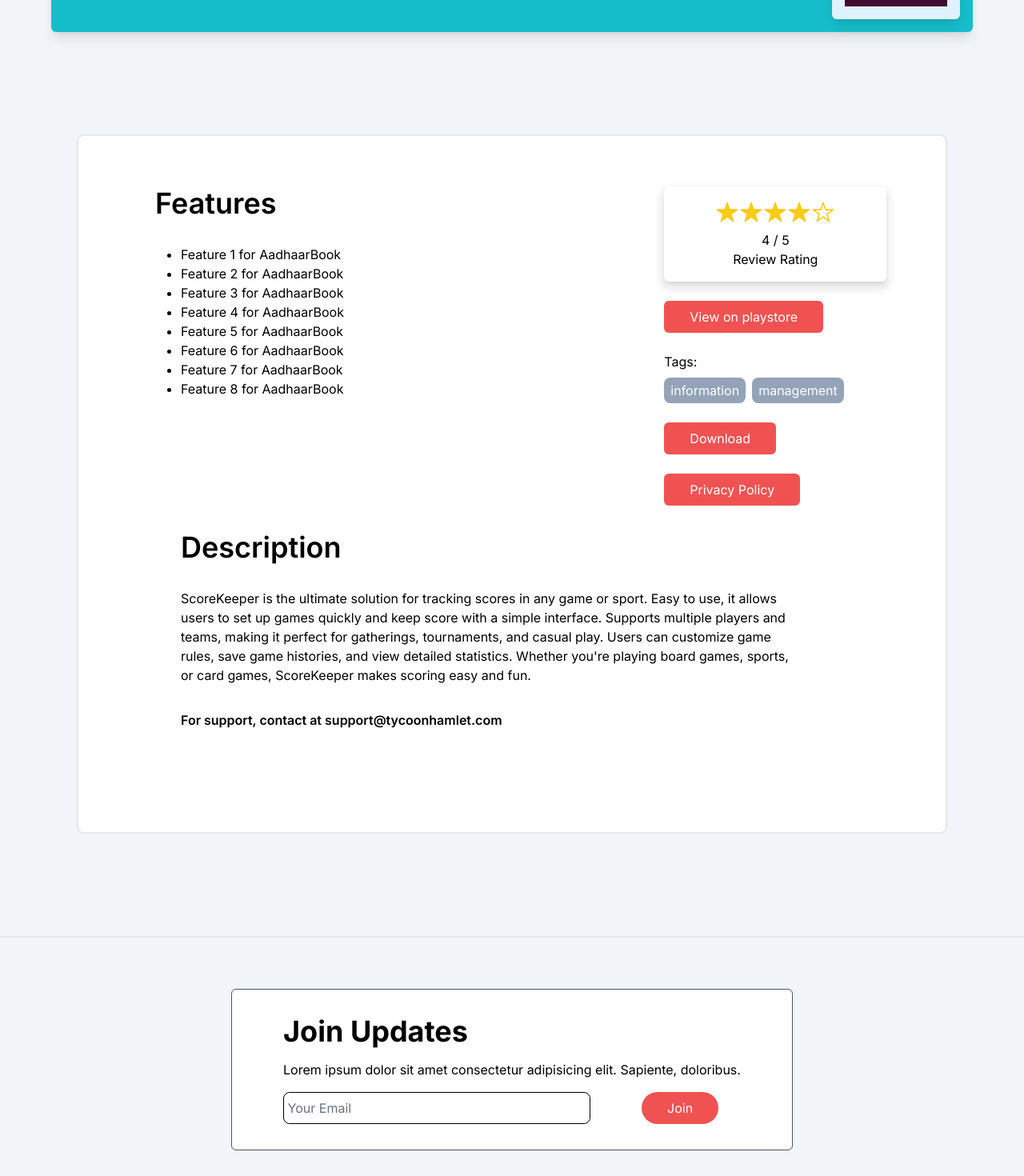
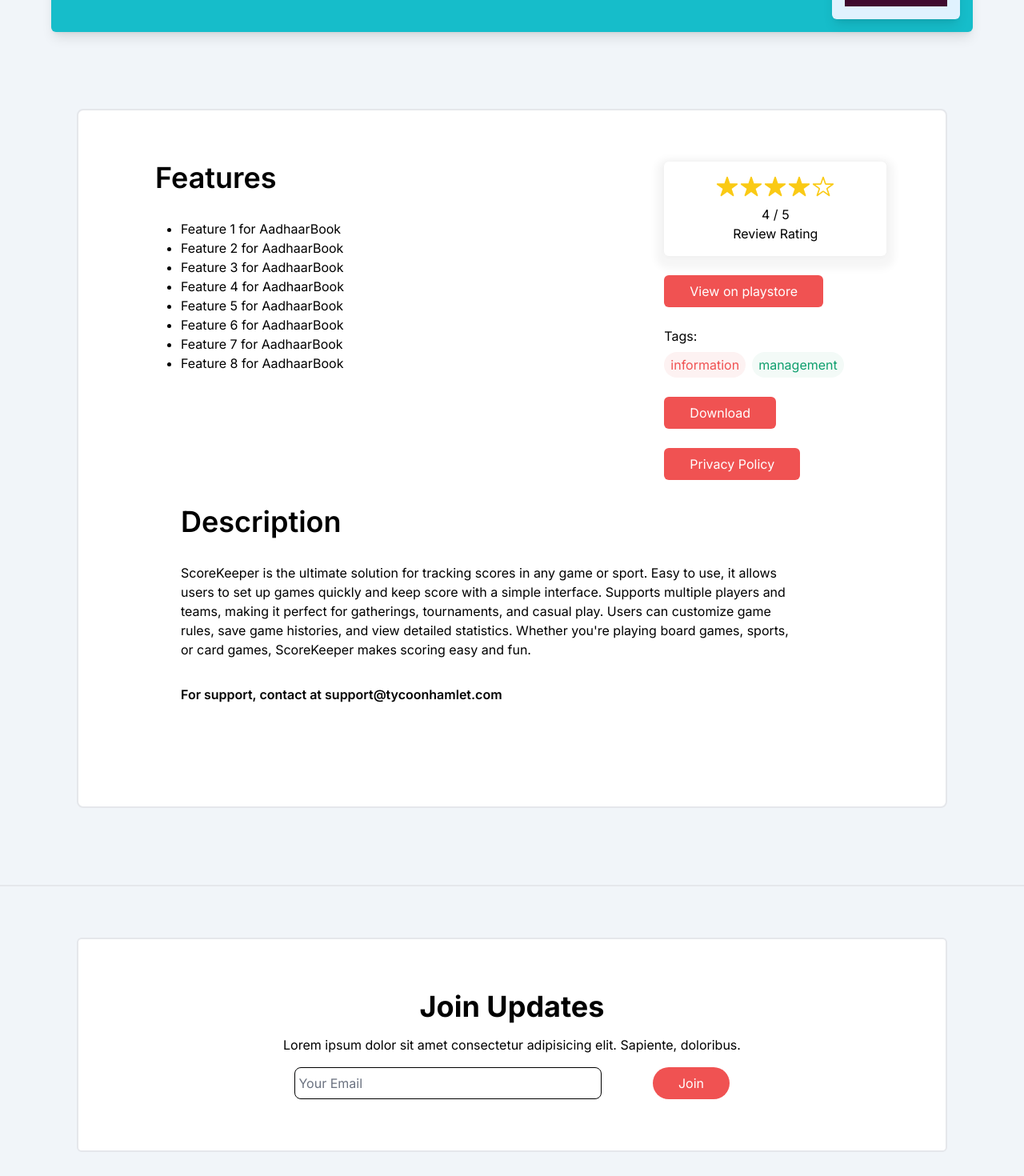
Before and after one commit to Manas610/th-new, a Next.js app: page /apps/AadhaarBook in a window 1280 px wide. Shown: the part 280-1750 px from the top of the page at 80% size. Built offline with nearby package versions, Linux system fonts and the light colour scheme.

Commit message:
app-portfolio card changes

```diff
--- a/src/app/apps/[appname]/page.jsx
+++ b/src/app/apps/[appname]/page.jsx
@@ -13,6 +13,9 @@ const page = ({params}) => {
 
     const url = `/apps/privacy-policy/${encodeURIComponent(app.title)}`;
 
+    const bgColors = ['bg-red-50', 'bg-green-50', 'bg-blue-50', 'bg-yellow-50'];
+    const textColors = ['text-red-500', 'text-green-500', 'text-blue-500', 'text-yellow-500'];
+
   return (
     <>
         <div className="mt-32">
@@ -27,7 +30,7 @@ const page = ({params}) => {
             </div>
         </div>
 
-        <div className="sm:grid lg:grid-cols-3 md:grid-cols-2 gap-8 my-32 lg:mx-24 mx-4 md:p-16 p-4 rounded-lg bg-white flex flex-col border-2">
+        <div className="sm:grid lg:grid-cols-3 md:grid-cols-2 gap-8 my-24 lg:mx-24 mx-4 md:p-16 p-4 rounded-lg bg-white flex flex-col border-2">
 
             <div className="lg:col-span-2 md:col-span-1 items-start sm:mx-8">
                 <span className="text-4xl font-semibold">Features</span>
@@ -38,7 +41,7 @@ const page = ({params}) => {
                 </ul>
             </div>
             <div className="space-y-6 mx-auto">
-                <div className="rounded-md shadow-four border-slate-800 inline-block py-4 px-16">
+                <div className="rounded-md shadow-four inline-block py-4 px-16">
                     <Rating rating={app.rating} />
                 </div>
                 <div className="block">
@@ -47,11 +50,14 @@ const page = ({params}) => {
                 <div className="flex flex-col">
                     <span className="mb-2">Tags:</span>
                     <div className="flex flex-wrap gap-2">
-                        {app.tags.map((tag, index) => (
-                        <div key={index} className="bg-slate-400 rounded-lg px-2 text-white py-1 inline-block">
-                            {tag}
-                        </div>
-                        ))}
+                        {app.tags.map((tag, index) => {
+                            const bgColor = bgColors[index % 4];
+                            const textColor = textColors[index % 4];
+                            return (
+                                <div key={index} className={`${bgColor} ${textColor} rounded-2xl px-2 py-1 inline-block`}>
+                                    {tag}
+                                </div>
+                            )})}
                     </div>
                 </div>
 
@@ -73,8 +79,8 @@ const page = ({params}) => {
         </div>
 
         <hr className="border"/>
-        <div className="flex flex-col justify-center items-center my-16">
-            <div className="sm:px-16 px-4 py-8 border border-slate-600 rounded-md bg-white sm:mx-auto">
+        <div className="my-16">
+            <div className="sm:mx-24 py-16 rounded-md bg-white sm:px-16 flex flex-col justify-center items-center border-2">
                 <div className="sm:text-4xl text-2xl font-bold">Join Updates</div>
                 <div className="my-4">Lorem ipsum dolor sit amet consectetur adipisicing elit. Sapiente, doloribus.</div>
                 <form className="flex flex-row space-x-8 sm:gap-8 gap-1">
--- a/src/app/apps/components/Card.jsx
+++ b/src/app/apps/components/Card.jsx
@@ -5,10 +5,12 @@ function Card({ title, description , image }) {
   const url = `/apps/${encodeURIComponent(title)}`;
 
     return (
-      <div className="bg-white hover:shadow-xl hover:shadow-slate-200 rounded-lg overflow-hidden">
+      <div className="bg-white hover:shadow-xl hover:shadow-slate-200 rounded-lg overflow-hidden h-72">
         <div className="grid sm:grid-cols-5 gap-4">
-          <div className="md:col-span-2 flex flex-col justify-center items-center rounded-lg bg-sky-100">
-            <img src={image} alt="App Logo" className="w-40 h-40 object-cover" />
+          <div className="md:col-span-2 flex flex-col justify-center items-center rounded-lg h-72">
+            <div className="p-8 rounded-lg bg-sky-100">
+              <img src={image} alt="App Logo" className="w-40 h-40 object-cover" />
+            </div>
           </div>
           <div className="md:col-span-3 p-4 flex flex-col justify-between">
             <div>
@@ -17,7 +19,7 @@ function Card({ title, description , image }) {
             </div>
             <div>
               <Link href={url}>
-                <button className="mt-4 bg-blue-500 text-white px-4 py-2 rounded hover:bg-blue-700 transition-colors">Read More</button>
+                <button className="mt-4 mb-6 bg-blue-500 text-white px-4 py-2 rounded hover:bg-blue-700 transition-colors">Read More</button>
               </Link>
             </div>
           </div>
--- a/src/app/logos/components/HeroSection.jsx
+++ b/src/app/logos/components/HeroSection.jsx
@@ -7,7 +7,7 @@ function HeroSection({name , image1 ,image2}) {
   return (
     <div>
         <div className="mt-48 mb-56">
-            <div className="flex justify-center items-center relative h-80 text-center">
+            <div className="flex justify-center items-center relative h-80 text-center rounded-lg">
 
             <div className="container rounded-lg md:rounded-none">
             <div className="blob-c">
--- a/src/app/page.js
+++ b/src/app/page.js
@@ -19,7 +19,7 @@ export default function Home() {
           <div className="my-auto">
             <span className="bg-blue-light p-1 rounded md:px-6 text-blue-dark font-medium my-4">About Tycoon Hamlet</span>
             <p className="my-4 font-extrabold text-black text-4xl">We Are Fully Integrated Digital Business</p>
-            <p className="text-black md:pr-8 my-4 leading-6 font-sans text-justify">Our company specializes in creating stunning,
+            <p className="text-slate-600 md:pr-8 my-4 leading-6 font-sans text-justify">Our company specializes in creating stunning,
             user-friendly websites that are tailored to meet the unique needs
             of our clients. We offer a wide range of web development services, including website design, e-commerce development,
             and custom web application development. Our team of experienced developers and designers work closely with clients
--- a/src/components/ServiceSection.jsx
+++ b/src/components/ServiceSection.jsx
@@ -8,7 +8,7 @@ function ServiceSection() {
   return (
     <div className="mb-12">
         <div className="flex justify-center pb-8">
-            <span className="font-medium p-1 px-6 text-center text-red-700 bg-red-100 rounded inline-block">
+            <span className="font-medium p-1 px-6 text-center text-blue-dark bg-blue-light rounded inline-block">
                 Our Services
             </span>
         </div>
@@ -28,7 +28,7 @@ function ServiceSection() {
                     </div>
                 </div>
                 <div className="flex flex-col text-center pt-4 font-semibold text-lg">Web Development</div>
-                <div><p className="p-8 text-slate-700">
+                <div><p className="p-8 text-slate-600">
                 We design and develop mobile apps that are user-friendly and visually appealing
                  to give a seamless experience to the users.
                 </p></div>
@@ -50,7 +50,7 @@ function ServiceSection() {
                     </div>
                 </div>
                 <div className="flex flex-col text-center pt-4 font-semibold text-lg">App Development</div>
-                <div><p className="p-8 text-slate-700">
+                <div><p className="p-8 text-slate-600">
                 We design and develop mobile apps that are user-friendly and visually appealing
                  to give a seamless experience to the users.
                 </p></div>
@@ -72,7 +72,7 @@ function ServiceSection() {
                     </div>
                 </div>
                 <div className="flex flex-col text-center pt-4 font-semibold text-lg">Logo Designing</div>
-                <div><p className="p-8 text-slate-700">
+                <div><p className="p-8 text-slate-600">
                 We design and develop mobile apps that are user-friendly and visually appealing
                  to give a seamless experience to the users.
                 </p></div>
--- a/tailwind.config.js
+++ b/tailwind.config.js
@@ -14,7 +14,7 @@ module.exports = {
           "conic-gradient(from 180deg at 50% 50%, var(--tw-gradient-stops))",
       },
       boxShadow: {
-        'four': '0px 4px 5px -2px rgba(0,0,0,0.1), 0px 6px 10px 5px rgba(0,0,0,0.08)',
+        'four': '0px 0px 10px -2px rgba(0,0,0,0.06), 0px 6px 10px 10px rgba(0,0,0,0.04)',
       },
       colors: {
         blue: {
```
